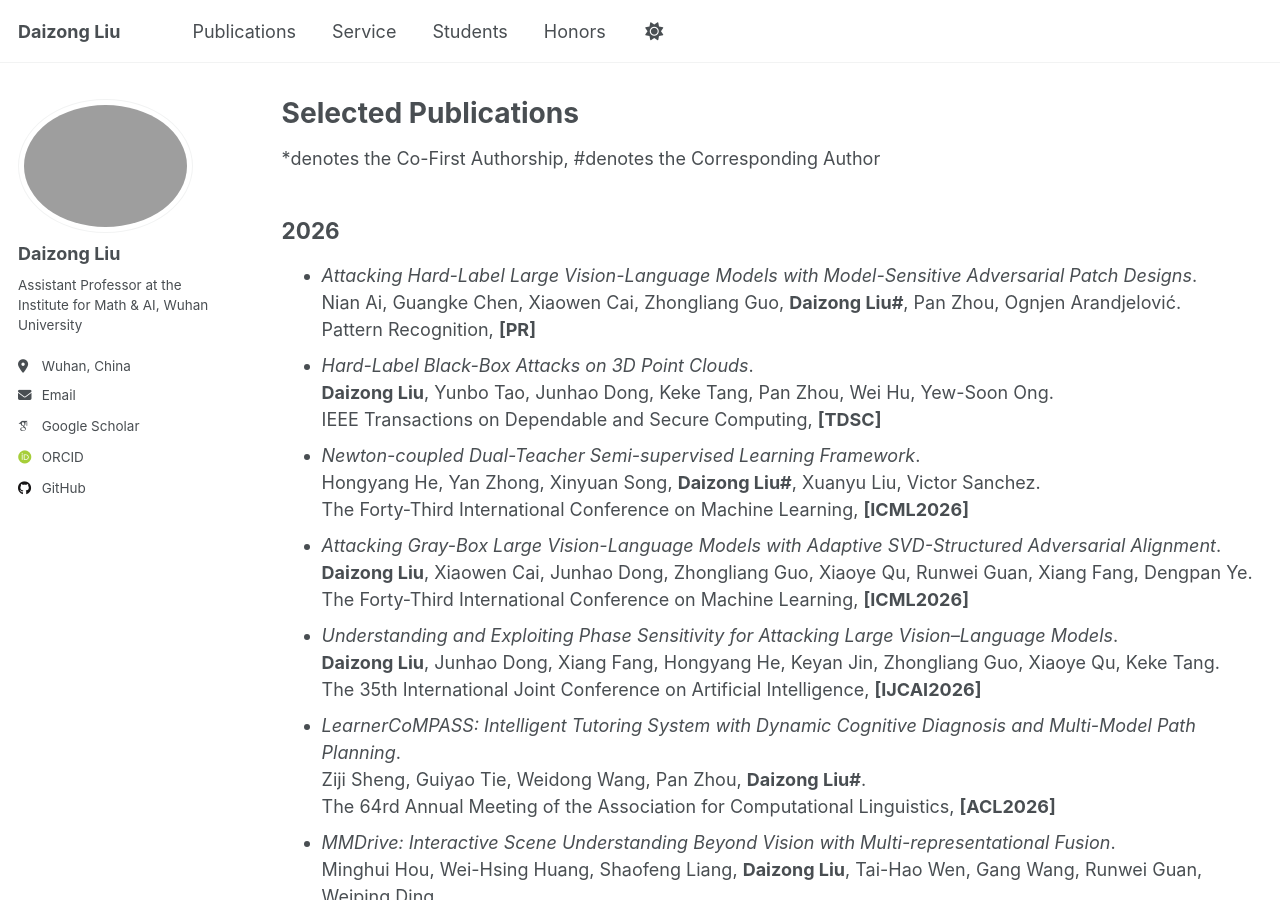
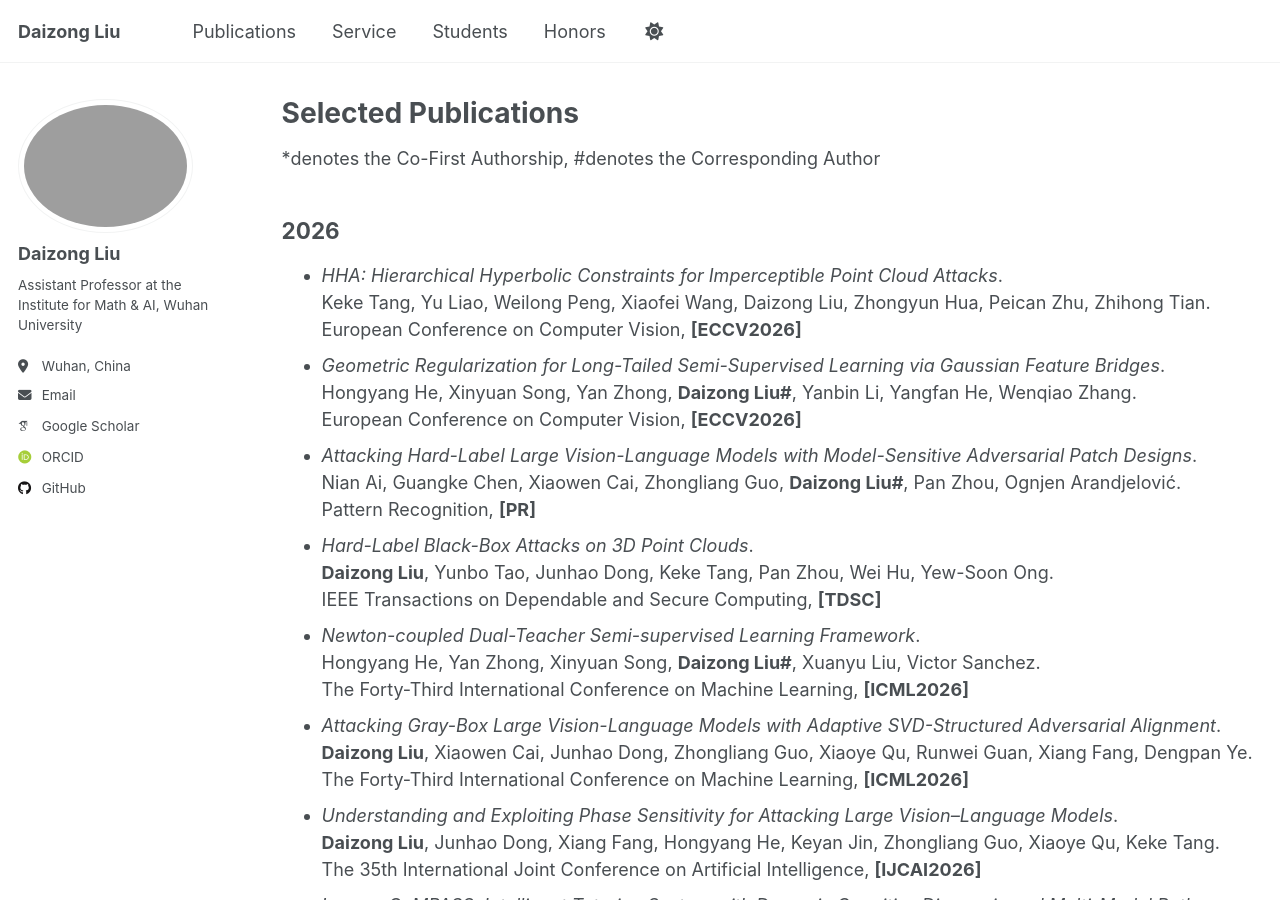
Before and after one commit to liudaizong/liudaizong.github.io, a Jekyll site: the page built from _pages/publications.md, in a window 1280 px wide and 900 px high. Built offline with Jekyll 4.4.1, drawn with Linux system fonts in a browser that asks for light colours; some web fonts are replaced.

Commit message:
Update publications.md

```diff
--- a/_pages/publications.md
+++ b/_pages/publications.md
@@ -7,6 +7,8 @@ author_profile: true
 *denotes the Co-First Authorship, #denotes the Corresponding Author
 
 ## 2026
+* *HHA: Hierarchical Hyperbolic Constraints for Imperceptible Point Cloud Attacks*.<br/> Keke Tang, Yu Liao, Weilong Peng, Xiaofei Wang, Daizong Liu, Zhongyun Hua, Peican Zhu, Zhihong Tian.<br/> European Conference on Computer Vision, **[ECCV2026]**
+* *Geometric Regularization for Long-Tailed Semi-Supervised Learning via Gaussian Feature Bridges*.<br/> Hongyang He, Xinyuan Song, Yan Zhong, **Daizong Liu#**, Yanbin Li, Yangfan He, Wenqiao Zhang.<br/> European Conference on Computer Vision, **[ECCV2026]**
 * *Attacking Hard-Label Large Vision-Language Models with Model-Sensitive Adversarial Patch Designs*.<br/> Nian Ai, Guangke Chen, Xiaowen Cai, Zhongliang Guo, **Daizong Liu#**, Pan Zhou, Ognjen Arandjelović.<br/> Pattern Recognition, **[PR]**
 * *Hard-Label Black-Box Attacks on 3D Point Clouds*.<br/> **Daizong Liu**, Yunbo Tao, Junhao Dong, Keke Tang, Pan Zhou, Wei Hu, Yew-Soon Ong.<br/> IEEE Transactions on Dependable and Secure Computing, **[TDSC]**
 * *Newton-coupled Dual-Teacher Semi-supervised Learning Framework*.<br/> Hongyang He, Yan Zhong, Xinyuan Song, **Daizong Liu#**, Xuanyu Liu, Victor Sanchez.<br/> The Forty-Third International Conference on Machine Learning, **[ICML2026]**
```
